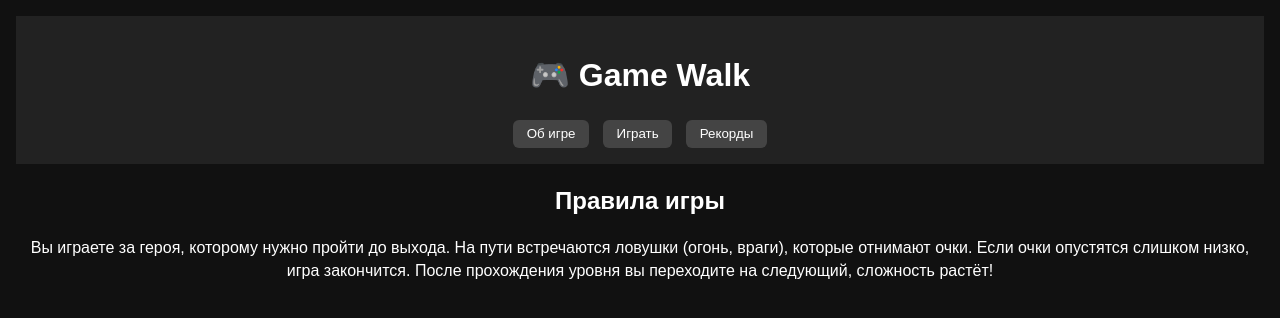
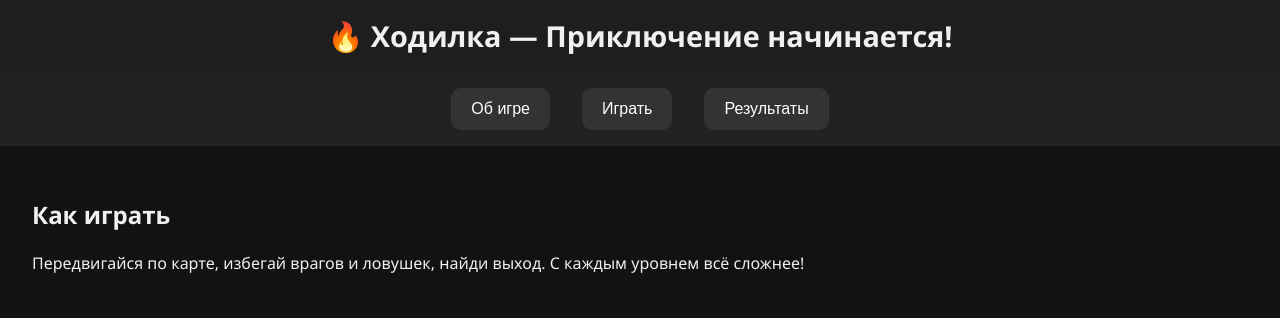
Before and after one commit to Leg15Coder/FrontendGame, a website built with webpack: page index.html in a window 1280 px wide. Both pictures are taken after a click on the button "Об игре". Built offline with nearby package versions, Linux system fonts and the light colour scheme.

Commit message:
улучшен дизайн хедера, обновлено подключение к Deno и добавлен новый функционал

```diff
--- a/css/style.css
+++ b/css/style.css
@@ -87,12 +87,10 @@ textarea {
 /* css/style.css */
 
 body {
-  font-family: sans-serif;
-  background: #111;
-  color: #fff;
-  text-align: center;
+  font-family: 'Segoe UI', sans-serif;
   margin: 0;
-  padding: 1em;
+  background-color: #121212;
+  color: #f0f0f0;
 }
 
 #info {
@@ -146,23 +144,70 @@ body {
 }
 
 header {
-  background: #222;
-  padding: 1em;
-  margin-bottom: 1em;
+  background-color: #1e1e1e;
+  padding: 1rem;
+  text-align: center;
+  font-size: 1.8rem;
+  font-weight: bold;
+  box-shadow: 0 4px 10px rgba(0, 0, 0, 0.5);
+}
+
+nav {
+  display: flex;
+  justify-content: center;
+  gap: 2rem;
+  background-color: #222;
+  padding: 1rem 0;
+  animation: fadeIn 1s ease-out;
 }
 
 nav button {
-  margin: 0 5px;
-  padding: 0.5em 1em;
-  background: #444;
-  color: white;
+  background: #333;
+  color: #fff;
   border: none;
-  border-radius: 6px;
+  padding: 0.75rem 1.25rem;
+  border-radius: 10px;
+  font-size: 1rem;
   cursor: pointer;
+  transition: all 0.3s ease;
 }
 
 nav button:hover {
-  background: #666;
+  background-color: #4CAF50;
+  transform: scale(1.1);
+  box-shadow: 0 0 15px #4CAF50;
+}
+
+main {
+  padding: 2rem;
+  min-height: 60vh;
+  animation: slideUp 0.7s ease-out;
+}
+
+@keyframes fadeIn {
+  from { opacity: 0; transform: translateY(-20px); }
+  to { opacity: 1; transform: translateY(0); }
+}
+
+@keyframes slideUp {
+  from { opacity: 0; transform: translateY(40px); }
+  to { opacity: 1; transform: translateY(0); }
+}
+
+.section {
+  opacity: 0;
+  transform: translateY(40px);
+  transition: all 0.5s ease;
+}
+
+.section.active {
+  display: block;
+  opacity: 1;
+  transform: translateY(0);
+}
+
+.hidden {
+  display: none !important;
 }
 
 /* ==========================================================================
--- a/index.html
+++ b/index.html
@@ -1,5 +1,5 @@
 <!doctype html>
-<html class="no-js" lang="ru">
+<html lang="ru">
 
 <head>
   <meta charset="utf-8">
@@ -23,32 +23,28 @@
 </head>
 
 <body>
-  <header>
-    <h1>🎮 Game Walk</h1>
-    <nav>
-      <button onclick="navigate('about')">Об игре</button>
-      <button onclick="navigate('game')">Играть</button>
-      <button onclick="navigate('records')">Рекорды</button>
-    </nav>
-  </header>
+  <header>🔥 Ходилка — Приключение начинается!</header>
+
+  <nav>
+    <button id="btn-about">Об игре</button>
+    <button id="btn-play">Играть</button>
+    <button id="btn-stats">Результаты</button>
+  </nav>
 
   <main>
-    <section id="aboutSection">
-      <h2>Правила игры</h2>
-      <p>
-        Вы играете за героя, которому нужно пройти до выхода.
-        На пути встречаются ловушки (огонь, враги), которые отнимают очки.
-        Если очки опустятся слишком низко, игра закончится.
-        После прохождения уровня вы переходите на следующий, сложность растёт!
-      </p>
+    <section id="section-about" class="section active">
+      <h2>Как играть</h2>
+      <p>Передвигайся по карте, избегай врагов и ловушек, найди выход. С каждым уровнем всё сложнее!</p>
     </section>
 
-    <section id="gameSection" style="display: none;">
+    <section id="section-play" class="section hidden">
+      <h2>Игра</h2>
       <div id="info">Level: 1 | Score: 0</div>
       <div id="game"></div>
     </section>
 
-    <section id="recordsSection" style="display: none;">
+    <section id="section-stats" class="section hidden">
+      <h2>Статистика</h2>
       <div id="records"></div>
     </section>
   </main>
--- a/js/app.js
+++ b/js/app.js
@@ -1,8 +1,11 @@
 import { generateMap } from './generator.js';
 import { renderGame } from './game-interface.js';
 
+const API_URL = "https://leg15coder-frontendgam-30.deno.dev";
+
 let level = 1;
 let score = 0;
+let health = 20;
 let player = { x: 1, y: 1 };
 let map = [];
 
@@ -53,7 +56,7 @@ async function gameOver() {
   if (name) {
     const record = { name, score, level, time: new Date().toISOString() };
 
-    await fetch('/api/record', {
+    await fetch(`${API_URL}/api/record`, {
       method: 'POST',
       headers: { 'Content-Type': 'application/json' },
       body: JSON.stringify(record)
@@ -64,8 +67,6 @@ async function gameOver() {
   level = 1;
   startLevel();
 }
-
-
 
 window.addEventListener('keydown', (e) => {
   switch (e.key) {
@@ -79,7 +80,7 @@ window.addEventListener('keydown', (e) => {
 startLevel();
 
 window.showRecords = async function () {
-  const res = await fetch('/api/records');
+  const res = await fetch(`${API_URL}/api/record`);
   const records = await res.json();
 
   const table = `
@@ -103,14 +104,42 @@ window.showRecords = async function () {
 };
 
 window.navigate = function (section) {
-  document.getElementById('aboutSection').style.display = 'none';
-  document.getElementById('gameSection').style.display = 'none';
-  document.getElementById('recordsSection').style.display = 'none';
+  const sections = ['about', 'play', 'stats'];
+  sections.forEach(name => {
+    document.getElementById(`section-${name}`).classList.add('hidden');
+    document.getElementById(`section-${name}`).classList.remove('active');
+  });
 
-  if (section === 'records') {
+  if (section === 'stats') {
     showRecords();
   }
 
-  const id = section + 'Section';
-  document.getElementById(id).style.display = 'block';
+  const current = document.getElementById(`section-${section}`);
+  current.classList.remove('hidden');
+  current.classList.add('active');
 };
+
+document.addEventListener('DOMContentLoaded', () => {
+  const sections = {
+    about: document.getElementById('section-about'),
+    play: document.getElementById('section-play'),
+    stats: document.getElementById('section-stats')
+  };
+
+  const buttons = {
+    about: document.getElementById('btn-about'),
+    play: document.getElementById('btn-play'),
+    stats: document.getElementById('btn-stats')
+  };
+
+  function showSection(name) {
+    Object.values(sections).forEach(section => section.classList.add('hidden'));
+    sections[name].classList.remove('hidden');
+  }
+
+  buttons.about.addEventListener('click', () => navigate('about'));
+  buttons.play.addEventListener('click', () => navigate('play'));
+  buttons.stats.addEventListener('click', () => navigate('stats'));
+
+  showSection('about');
+});
```
Also changed, not shown: backend/main.ts (+8 -0 lines).
